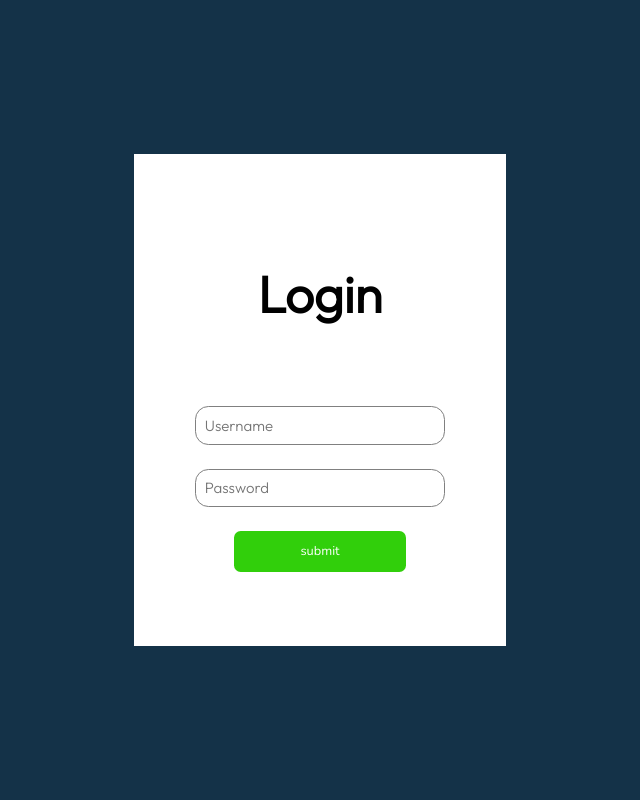
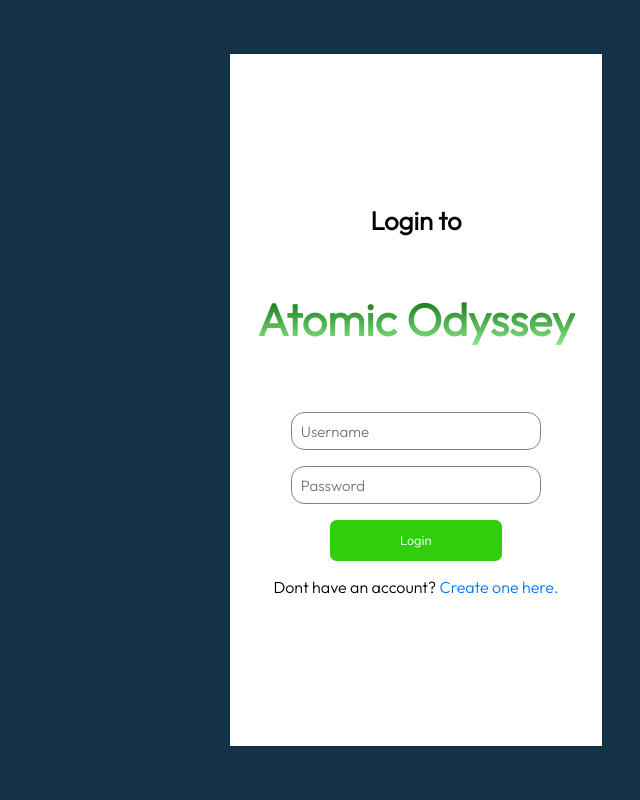
Before and after one commit to CompressedRar/TestTkinter, a Flask app: page /login in a window 1280 px wide. Shown: the whole page, without its empty margins (640-1280 px from the left). Run offline with Flask 3, Linux system fonts and the light colour scheme.

Commit message:
modified:   static/styles/login.css 	modified:   templates/login.html

```diff
--- a/static/styles/login.css
+++ b/static/styles/login.css
@@ -23,7 +23,8 @@ body {
     justify-content: center;
     align-items: center;
     background-color: white;
-    height: 55%;
+    margin-left: 30%;
+    height: 80%;
     width: 50%;
     padding: 4%;
 }
@@ -32,7 +33,7 @@ body {
     flex-direction: column;
     justify-content: center;
     align-items: center;
-    row-gap: 3vh;
+    row-gap: 2vh;
     width: 90%;
 }
 
@@ -61,6 +62,19 @@ body {
 
 }
 .login-container__contents h1 {
-    margin-bottom: 25%;
-    font-size: 4vw;
+    font-size: 2vw;
 }
+.login-container__contents h2 {
+    font-size: 3.5vw ;
+    margin-bottom: 20%;
+    background: -webkit-linear-gradient(darkgreen, lightgreen);
+    -webkit-background-clip: text;
+    -webkit-text-fill-color: transparent;
+
+}
+.login-container__contents label{
+    color: rgb(0, 119, 255)
+}
+.login-container__contents label:hover{
+    text-decoration: underline  ;
+}
--- a/templates/login.html
+++ b/templates/login.html
@@ -16,12 +16,17 @@
         </div>
         <div class = "login-container">
             <div class = "login-container__contents">
-                <h1>Login</h1>
+                <h1>Login to</h1>
+                <h2>Atomic Odyssey</h2>
                 <form class = "login-container__form" method = "post">
                     <input type = "text" name = "login-username" placeholder="Username">
                     <input type = "password" name = "login-password" placeholder="Password">
-                    <input type="submit" value="submit">
+                    <input type="submit" value="Login">
                 </form>
+                <p>
+                    Dont have an account?
+                    <label>Create one here.</label>
+                </p>
             </div>
         </div>
 
```
